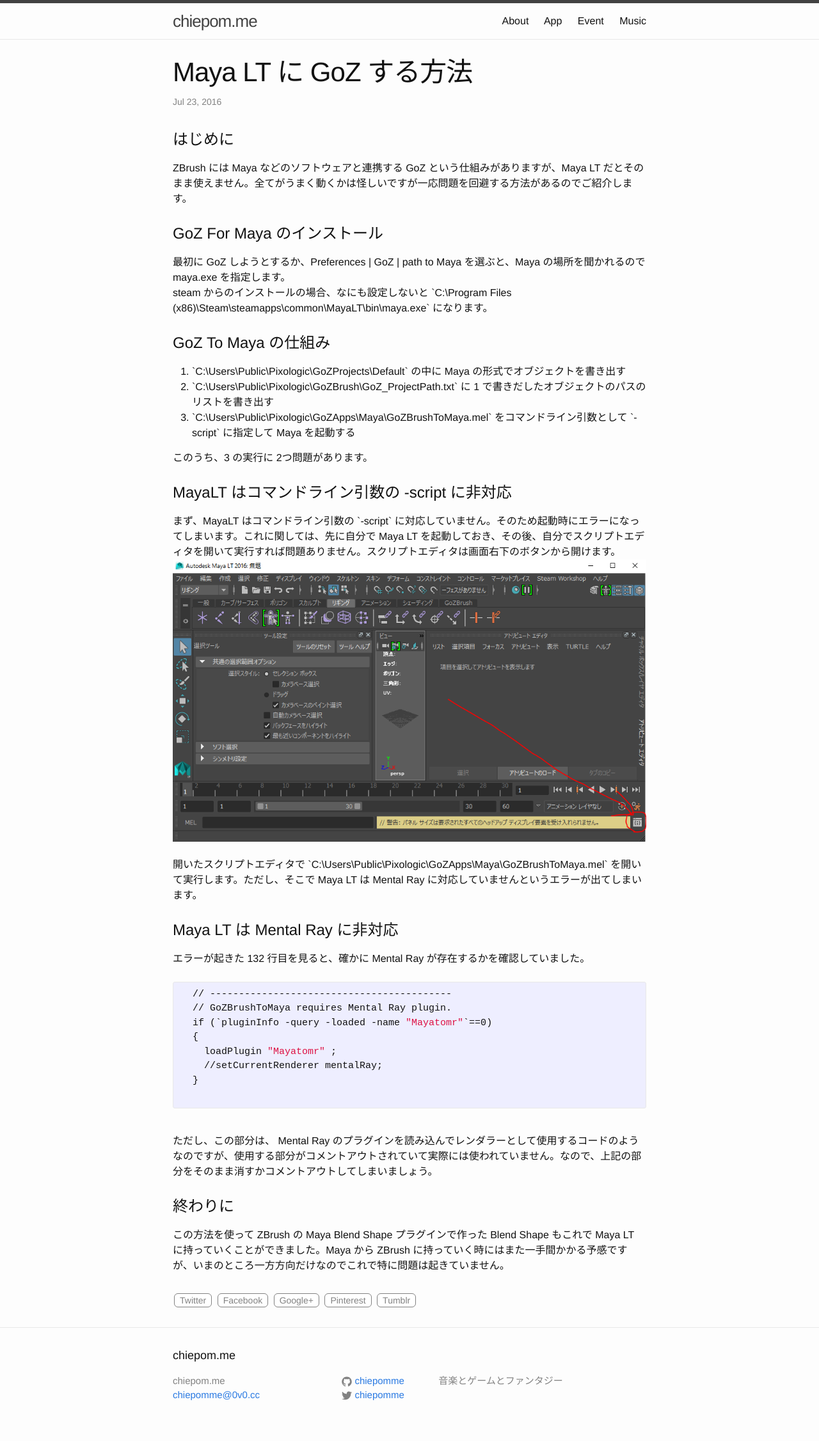
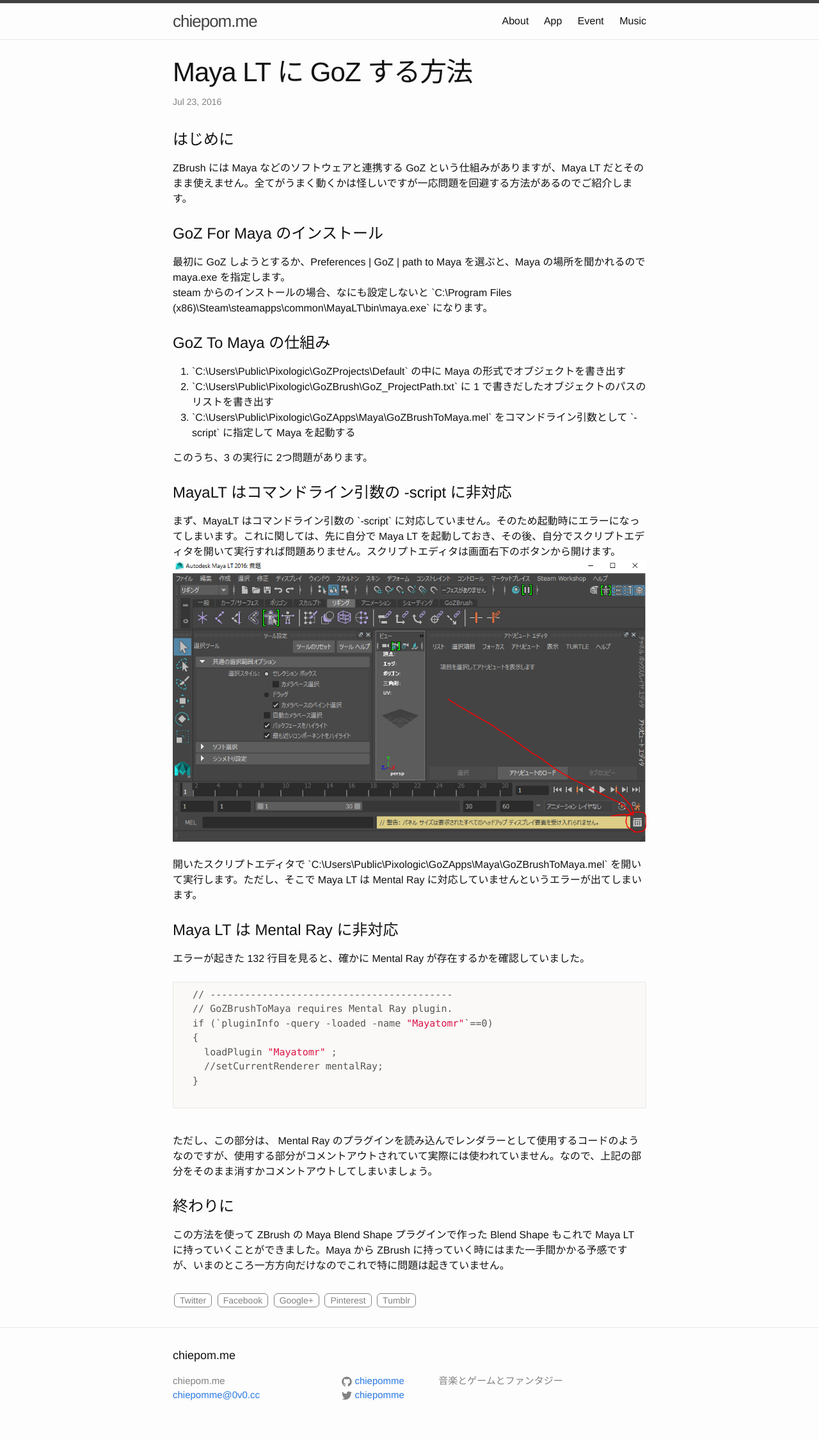
Before and after one commit to chiepomme/chiepom.me, a Jekyll site: the page built from _posts/2016-07-24-Maya LT に GoZ する方法.html, in a window 1280 px wide. Shown: the whole page at 64% size. Built offline with Jekyll 4.4.1, drawn with Linux system fonts in a browser that asks for light colours.

Commit message:
better syntax highlighting

```diff
--- a/_sass/_base.scss
+++ b/_sass/_base.scss
@@ -133,7 +133,7 @@
     font-size: 15px;
     border: 1px solid $grey-color-light;
     border-radius: 3px;
-    background-color: #eef;
+    font-family: $code-font-family;
 }
 
 code {
--- a/_sass/_syntax-highlighting.scss
+++ b/_sass/_syntax-highlighting.scss
@@ -1,12 +1,14 @@
 /**
  * Syntax highlighting styles
  */
+
 .highlight {
-    background: #fff;
+    background: #faf9f7;
+    color: #555555;
     @extend %vertical-rhythm;
 
     .highlighter-rouge & {
-      background: #eef;
+      background: #eee;
     }
 
     .c     { color: #998; font-style: italic } // Comment
--- a/css/main.scss
+++ b/css/main.scss
@@ -8,6 +8,7 @@
 // Our variables
 $base-font-family: "TsukuARdGothicStd-R", Helvetica, Arial, sans-serif;
 $heading-font-family: "TsukuARdGothicStd-D", Helvetica, Arial, sans-serif;
+$code-font-family: Consolas, 'Courier New', Courier, Monaco, monospace;
 $base-font-size:   16px;
 $base-font-weight: 400;
 $small-font-size:  $base-font-size * 0.875;
```
